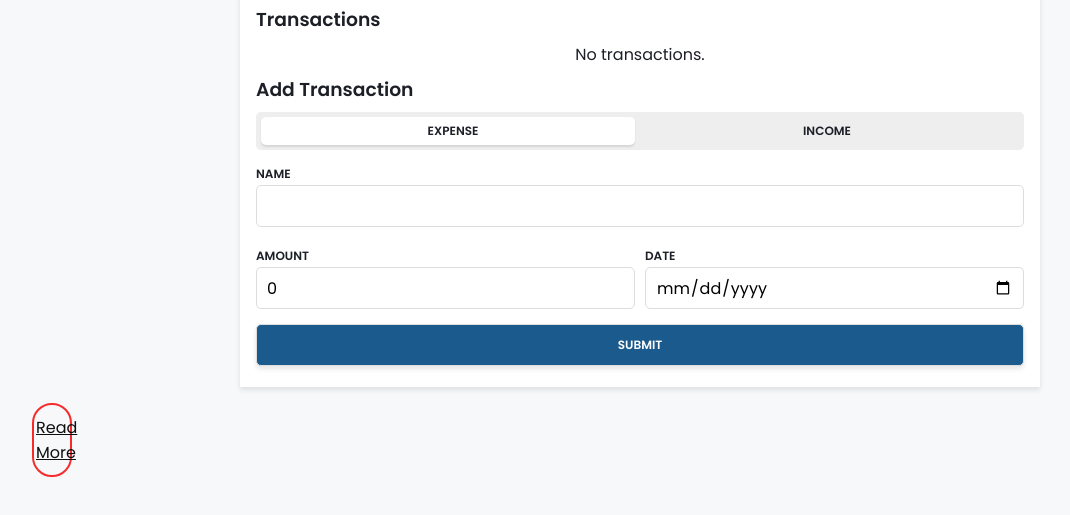
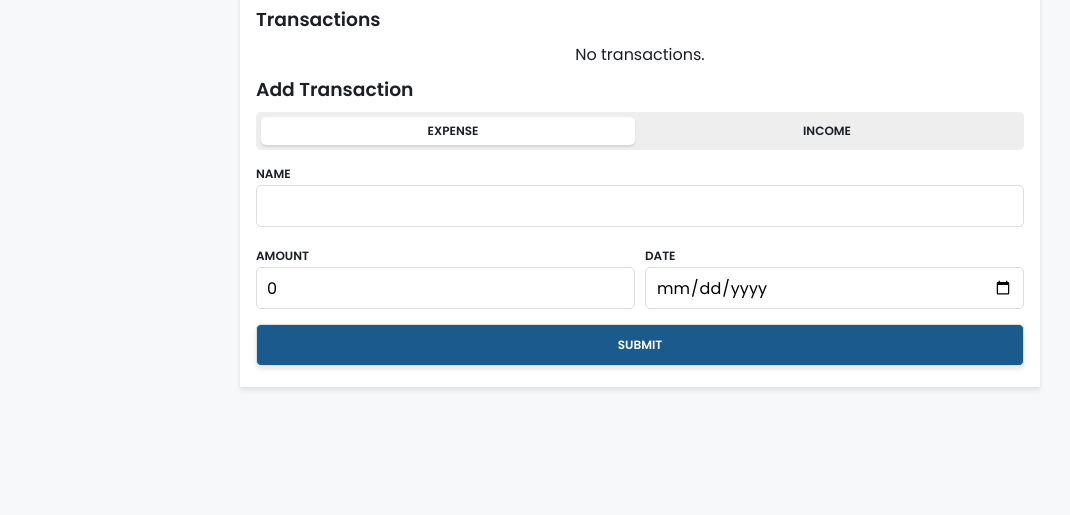
Before and after one commit to sipho12345/LoansApp.github.io, a plain HTML site: page BudgetApp.html in a window 1280 px wide. Shown: the part 269-784 px from the top of the page, without its empty margins (0-1070 px from the left). Drawn offline with Linux system fonts and the light colour scheme.

Commit message:
Update BudgetApp.html

```diff
--- a/BudgetApp.html
+++ b/BudgetApp.html
@@ -69,8 +69,6 @@
         </form>
       </section>
     </main>
-     <div class="moremore_bt"><a href="BudgetApp.html">Read More</a></div>
-
     <script src="scriptA.js"></script>
   </body>
 </html>
```
